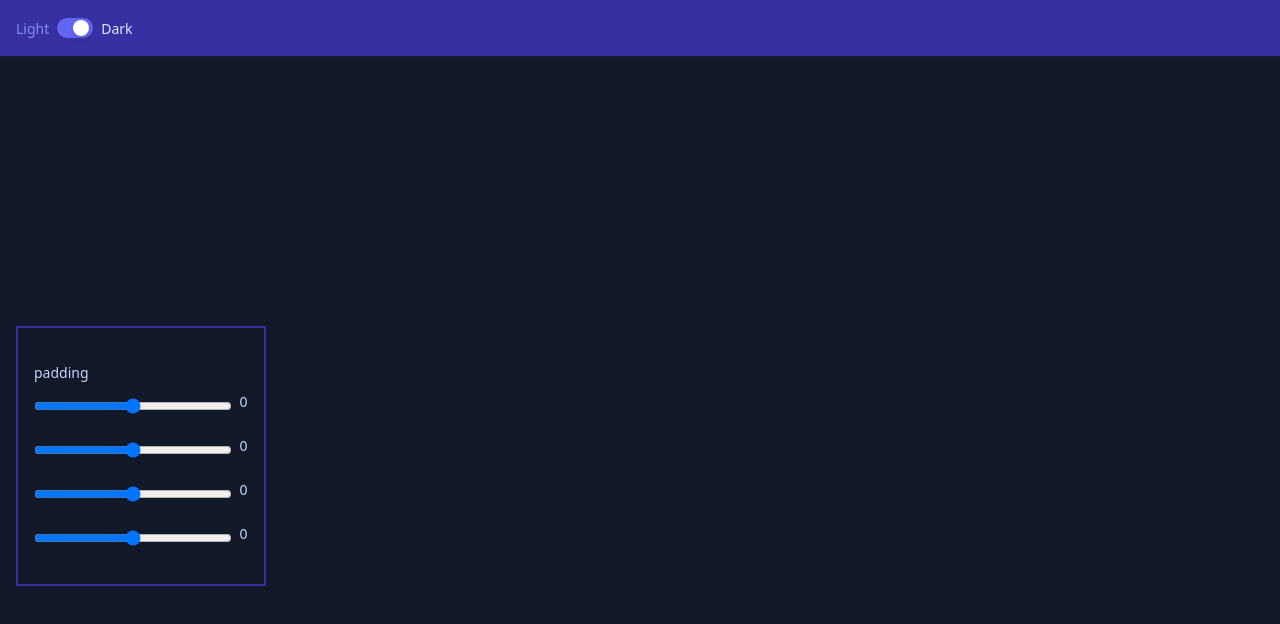
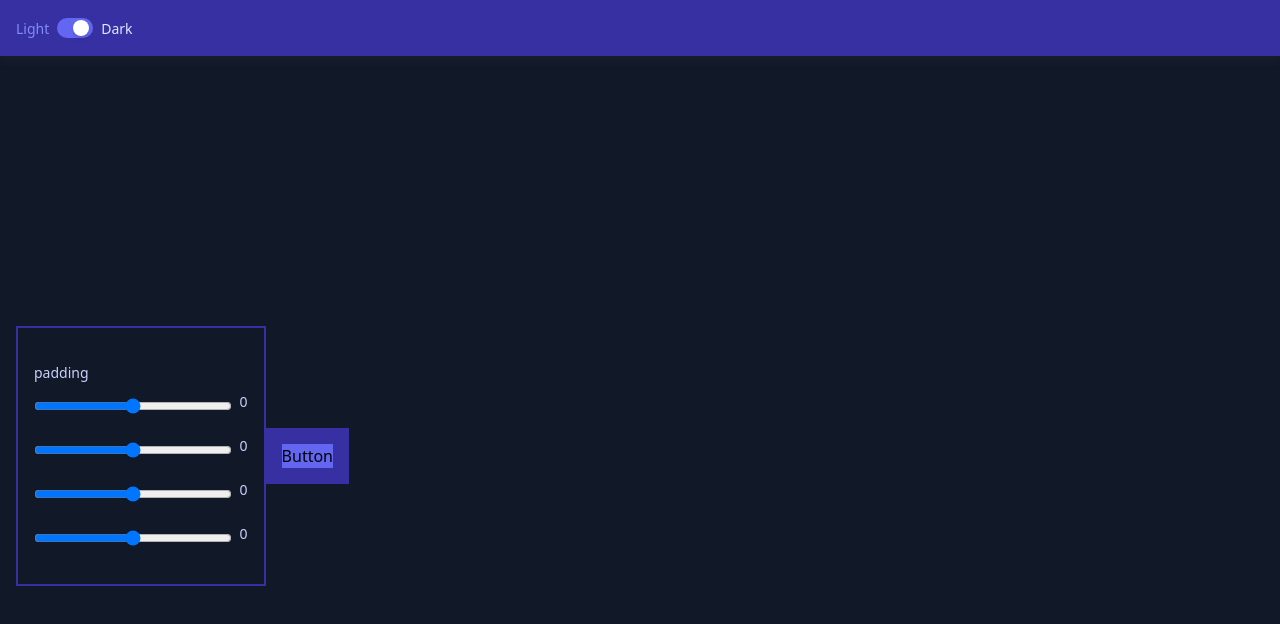
Before and after one commit to donkageorgieva/Style-A-Button, a React (Create React App) app: page / in a window 1280 px wide. Shown: the top 624 px of the page. Built offline with nearby package versions, Linux system fonts and the light colour scheme.

Commit message:
feat: button preview window

```diff
--- a/package.json
+++ b/package.json
@@ -4,11 +4,13 @@
   "private": true,
   "dependencies": {
     "@craco/craco": "^6.4.0",
+    "@reduxjs/toolkit": "^1.6.2",
     "@testing-library/jest-dom": "^5.15.0",
     "@testing-library/react": "^11.2.7",
     "@testing-library/user-event": "^12.8.3",
     "react": "^17.0.2",
     "react-dom": "^17.0.2",
+    "react-redux": "^7.2.6",
     "react-scripts": "4.0.3",
     "web-vitals": "^1.1.2"
   },
--- a/src/components/Layout/Layout.js
+++ b/src/components/Layout/Layout.js
@@ -1,12 +1,14 @@
 import React, { useState } from "react";
 import Header from "./Header/Header";
 import Controlls from "./Controlls/Controlls-Group";
+import PreviewWindow from "./Preview-Window/Preview-Window";
 const Layout = (props) => {
   return (
     <React.Fragment>
       <Header toggleMode={props.toggleMode} dark={props.dark} />
       <main className=" container mx-auto px-4 flex dark:bg-gray-900 bg-gray-50 w-full h-screen transition duration-400 items-center">
         <Controlls />
+        <PreviewWindow />
       </main>
     </React.Fragment>
   );
--- /dev/null
+++ b/src/components/Layout/Preview-Window/Preview-Window.js
@@ -0,0 +1,11 @@
+import Button from "../../UI/Button/Button";
+
+const PreviewWindow = (props) => {
+  return (
+    <div className="dark:bg-indigo-800 p-4">
+      <Button />
+    </div>
+  );
+};
+
+export default PreviewWindow;
```
Also changed, not shown: src/store/button-styles.js (added), 1 other file (tests, documents, lock files or other folders).
